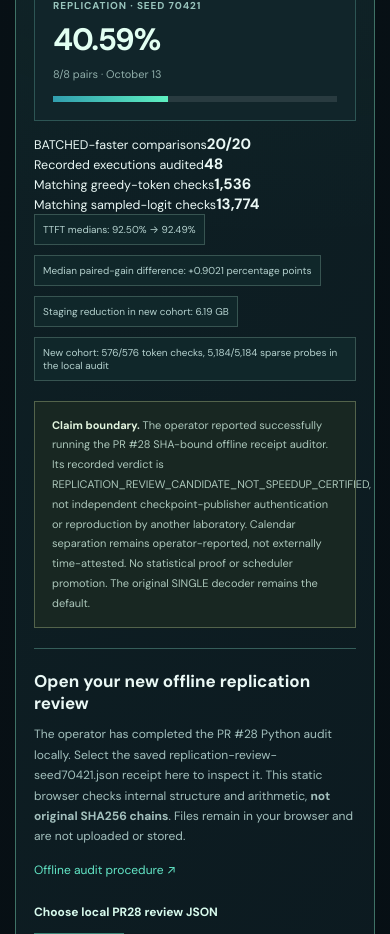
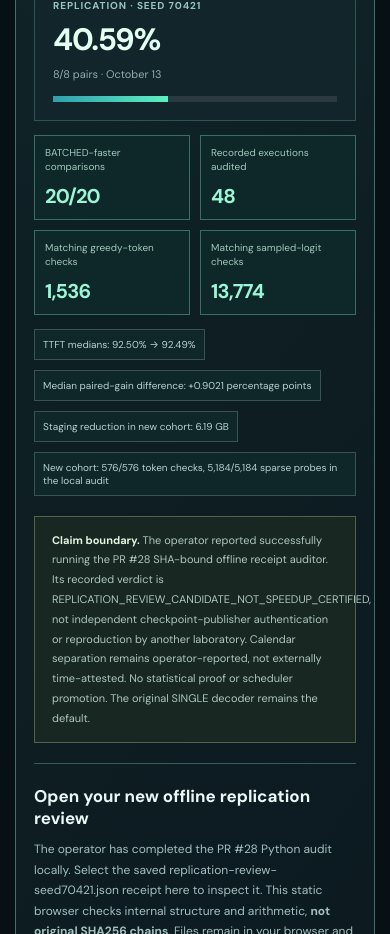
Before and after one commit to MichaelWave369/PhiStream, a React (Vite) app in the folder site/: page / in a window 390 px wide. Shown: the part 7120-8054 px from the top of the page. Built offline with nearby package versions, Linux system fonts and the light colour scheme; no server answers.

Commit message:
Style responsive full four-cohort audit ledger without obscuring claim limits

```diff
--- a/site/src/replication-research.css
+++ b/site/src/replication-research.css
@@ -34,3 +34,11 @@
 .pr-replication-empty{color:#91aba9!important;font-size:11px!important}
 @media(max-width:850px){.pr-replication-head,.pr-replication-reader{grid-template-columns:1fr}}
 @media(max-width:550px){.pr-replication{padding:18px}.pr-compare{grid-template-columns:1fr}.pr-replication-status strong{font-size:32px}}
+
+/* PR29: full local SHA-audited four-cohort ledger; browser never attests provenance */
+.pr-replication-ledger{display:grid;grid-template-columns:repeat(4,minmax(0,1fr));gap:10px;margin:14px 0}
+.pr-replication-ledger>div{background:#0e2728;border:1px solid #396e65;padding:15px;display:flex;flex-direction:column;gap:9px}
+.pr-replication-ledger small{font-size:10px;color:#a1c7bd;line-height:1.4}
+.pr-replication-ledger strong{color:#9cf6d6;font-size:clamp(18px,2.1vw,26px);font-variant-numeric:tabular-nums;letter-spacing:-.04em}
+@media(max-width:850px){.pr-replication-ledger{grid-template-columns:repeat(2,minmax(0,1fr))}}
+@media(max-width:440px){.pr-replication-ledger{grid-template-columns:1fr 1fr}.pr-replication-ledger>div{padding:10px}.pr-replication-ledger strong{font-size:20px}}
```
